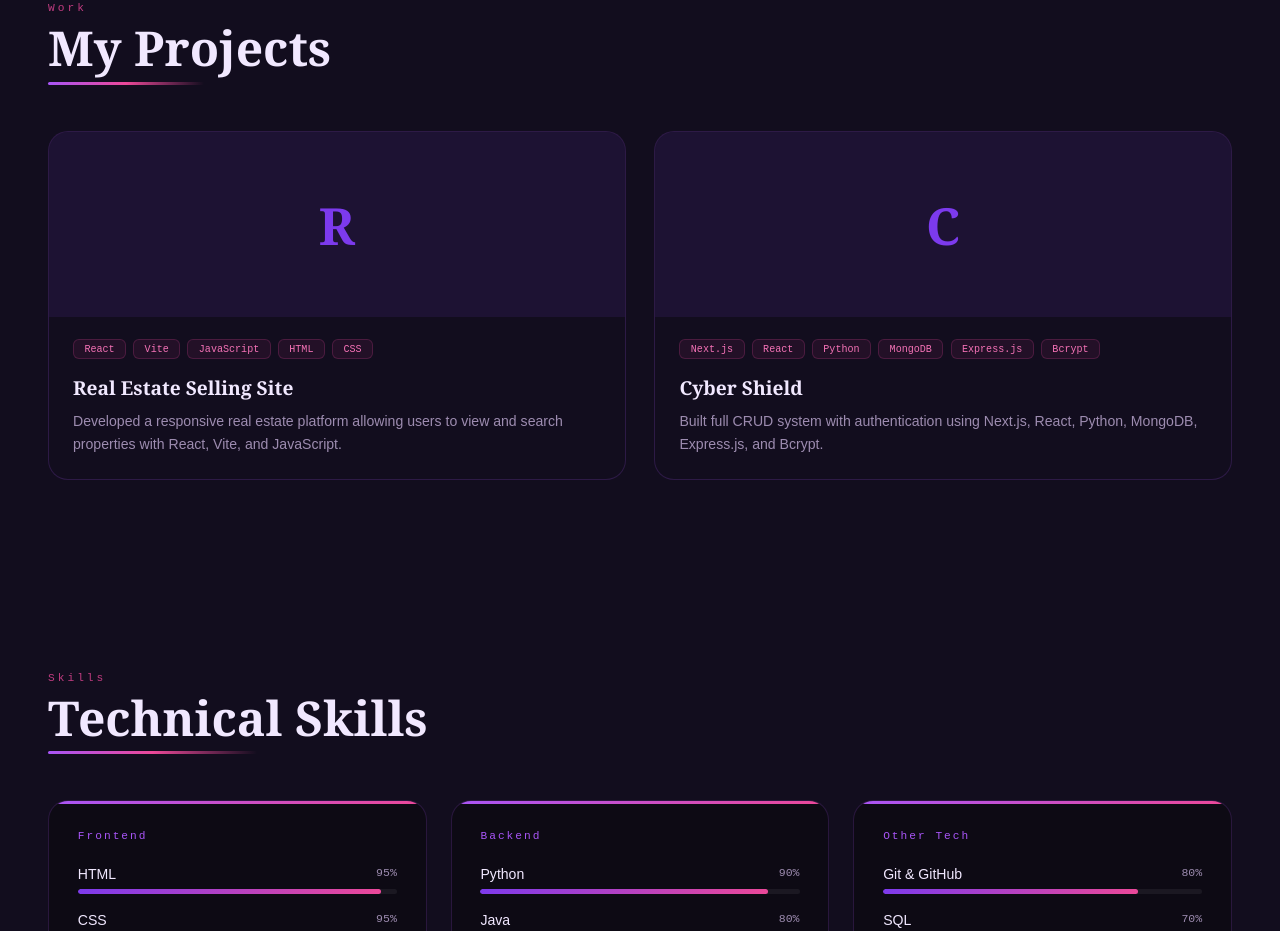
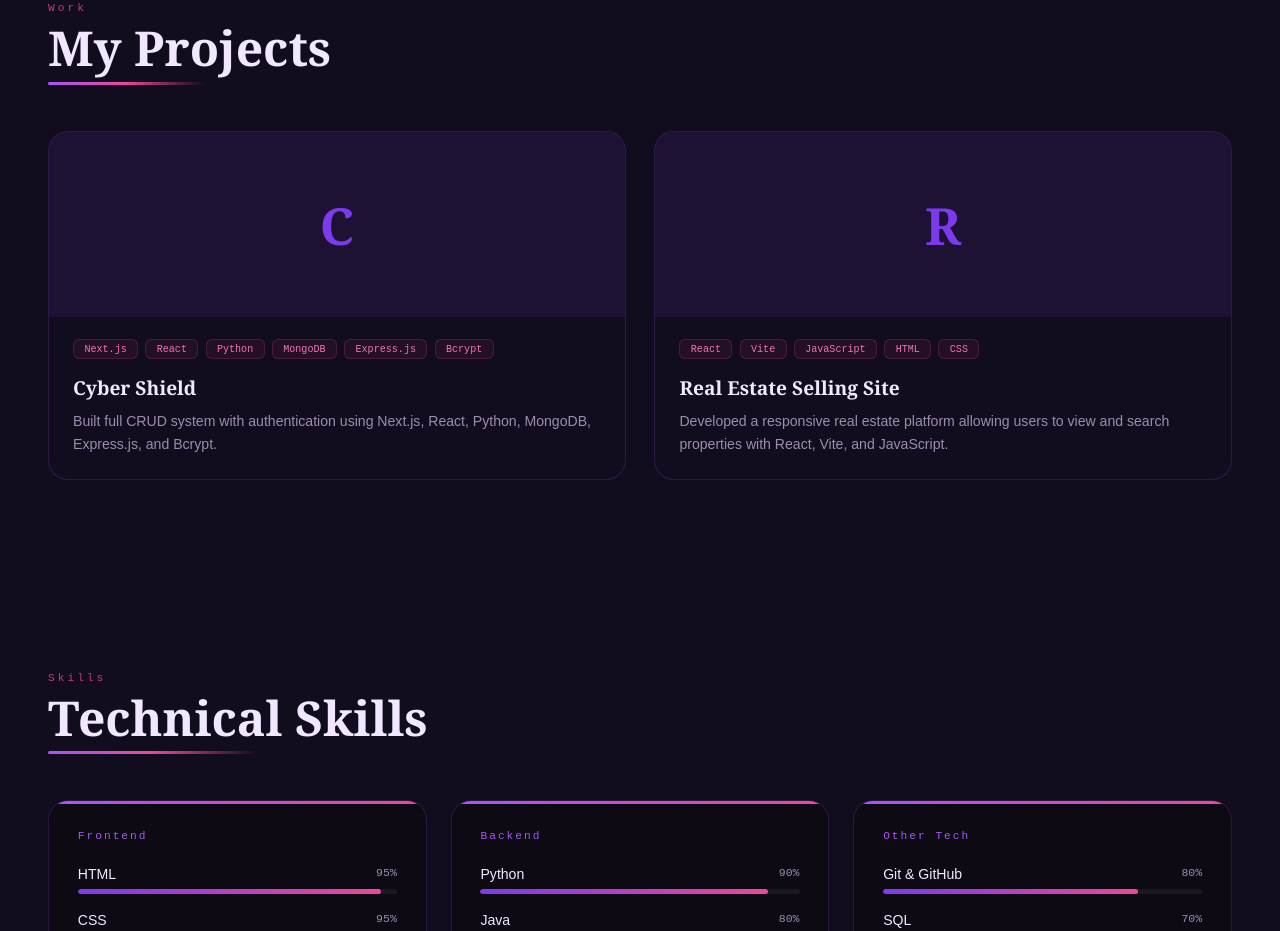
Before and after one commit to Novanya/Official-Portfolio, a React (Vite) app: page / in a window 1280 px wide. Shown: the part 2060-2991 px from the top of the page. Built offline with nearby package versions, Linux system fonts and the light colour scheme.

Commit message:
Restore 'Real Estate Selling Site' project entry
Restored the 'Real Estate Selling Site' project entry in the projects list.

```diff
--- a/src/components/Projects.jsx
+++ b/src/components/Projects.jsx
@@ -3,17 +3,17 @@ import "./Projects.css";
 
 export default function Projects() {
   const projects = [
-    {
-      name: "Real Estate Selling Site",
-      desc: "Developed a responsive real estate platform allowing users to view and search properties with React, Vite, and JavaScript.",
-      tags: ["React", "Vite", "JavaScript", "HTML", "CSS"],
-      link: "https://real-estate-phi-dun.vercel.app/",
-    },
    {
       name: "Cyber Shield",
       desc: "Built full CRUD system with authentication using Next.js, React, Python, MongoDB, Express.js, and Bcrypt.",
       tags: ["Next.js", "React", "Python", "MongoDB", "Express.js", "Bcrypt"],
       link: "https://novanya.github.io/Cyber-Security-Site/",
+    },
+     {
+      name: "Real Estate Selling Site",
+      desc: "Developed a responsive real estate platform allowing users to view and search properties with React, Vite, and JavaScript.",
+      tags: ["React", "Vite", "JavaScript", "HTML", "CSS"],
+      link: "https://real-estate-phi-dun.vercel.app/",
     },
   ];
 
```
